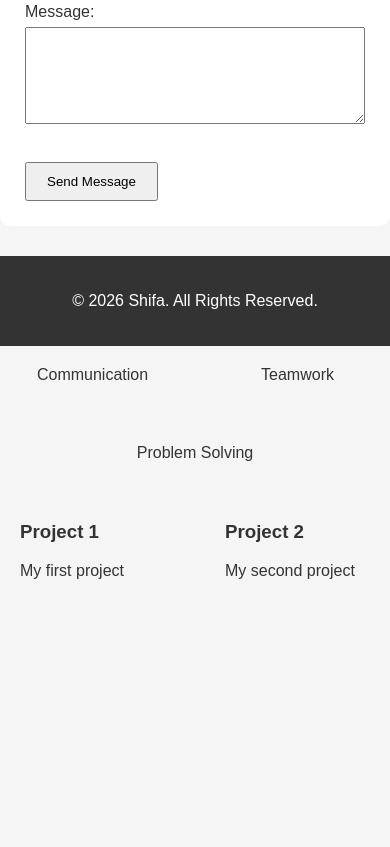
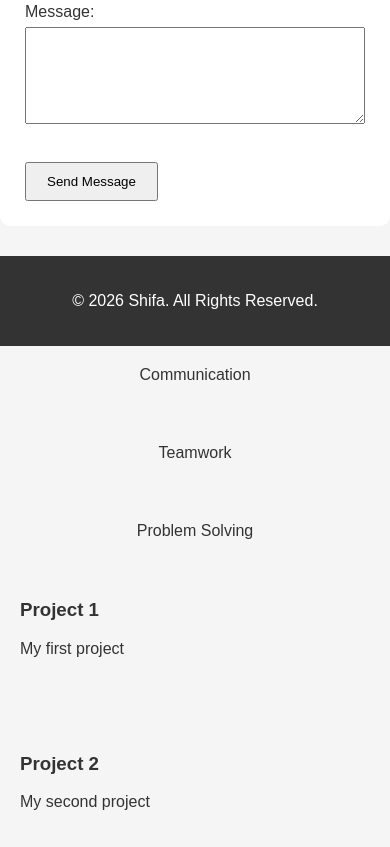
Before and after one commit to 682431002-boop/html-project, a plain HTML site: page index.html in a window 390 px wide. Shown: the part 3053-3900 px from the top of the page. Before the commit the page ends 3669 px from the top, so only its background shows below. Drawn offline with Linux system fonts and the light colour scheme.

Commit message:
Update style.css
@media

```diff
--- a/style.css
+++ b/style.css
@@ -171,3 +171,12 @@ body {
     border-radius: 10px;
     background-color: #f5f5f5;
 }
+@media (max-width: 768px) {
+    .skills-container {
+        flex-direction: column;
+    }
+
+    .projects-container {
+        grid-template-columns: 1fr;
+    }
+}
```
